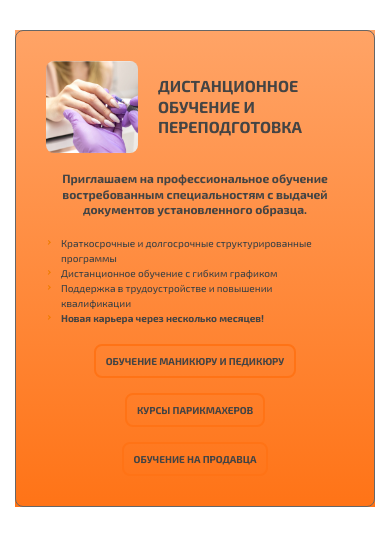
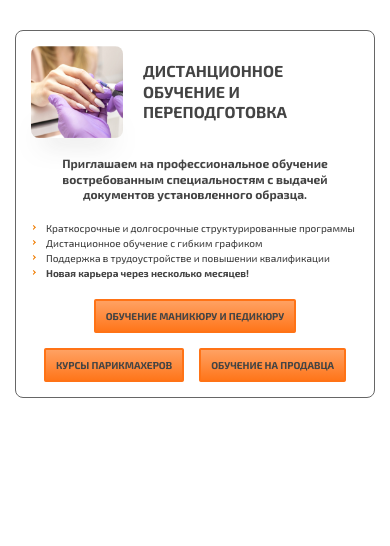
Before and after one commit to MironovaAnnaa/centrfenix, a plain HTML site: page index.html in a window 390 px wide. Drawn offline with Linux system fonts and the light colour scheme.

Commit message:
Update main.css

```diff
--- a/assets/css/main.css
+++ b/assets/css/main.css
@@ -183,23 +183,24 @@ body {
 	justify-content: center;
 }
 .distance_learning .buttons .item{
-    border: 4px solid #FF7316 ;
-    border-radius: 8px;
+    border-radius: 4px;
     padding: 10px;
     font-size: 16px;
     text-transform: uppercase;
     font-weight: 700;
+	position:relative;
+	backgrouns:#fff;
 }
 .distance_learning .buttons .item::before {
   content: "";
   position: absolute;
-  top: -5px; /* Adjust for desired border thickness */
-  left: -5px; /* Adjust for desired border thickness */
-  right: -5px; /* Adjust for desired border thickness */
-  bottom: -5px; /* Adjust for desired border thickness */
-  background-image: linear-gradient(180deg, #FFA467 0%, #FF7316 100%); /* Your desired gradient */
-  z-index: -1; /* Place behind the main content */
-  border-radius: inherit; /* Inherit border-radius from parent if applicable */
+  top: -4px;
+  left: -4px;
+  right: -4px;
+  bottom: -4px;
+  background-image: linear-gradient(180deg, #FFA467 0%, #FF7316 100%);
+  z-index: -1;
+  border-radius: 8px;
 }
 .distance_learning img{
     border-radius: 8px;
@@ -226,7 +227,7 @@ body {
 		margin:30px 15px;
 	}
 	.distance_learning .container{
-		paddinf:15px;
+		padding:15px;
 	}
 	.distance_learning .image{
 		position:absolute;
@@ -262,5 +263,13 @@ body {
 		border:2px solid #FF7316;
 		font-size:10px;
 		line-height:100%;
+        border-radius: 2px;
+	}
+	.distance_learning .buttons .item::before {
+		top: -2px;
+    	left: -2px;
+    	right: -2px;
+    	bottom: -2px;
+	    border-radius: 4px;
 	}
 }
```
